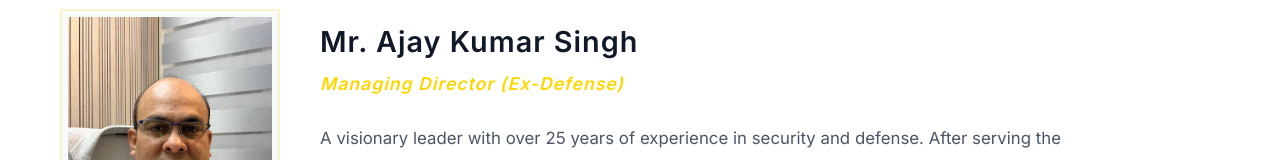
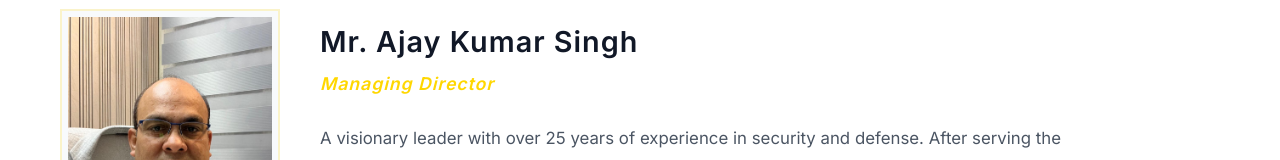
Before and after one commit to Rage611/tms-security-mern, a React (Vite) app in the folder frontend/: page /leadership in a window 1280 px wide. Shown: the part 491-651 px from the top of the page. Built offline with nearby package versions, Linux system fonts and the light colour scheme.

Commit message:
minor edit

```diff
--- a/frontend/src/components/NavbarContents/AboutTMS/TheLeadership.jsx
+++ b/frontend/src/components/NavbarContents/AboutTMS/TheLeadership.jsx
@@ -23,7 +23,7 @@ const TheLeadership = () => {
             </div>
             <div className="leader-bio">
               <h2 className="leader-name">Mr. Ajay Kumar Singh</h2>
-              <h4 className="leader-title">Managing Director (Ex-Defense)</h4>
+              <h4 className="leader-title">Managing Director </h4>
               <p>
                 A visionary leader with over 25 years of experience in security and defense.
                 After serving the nation with distinction, he founded TMS Security Services to
```
